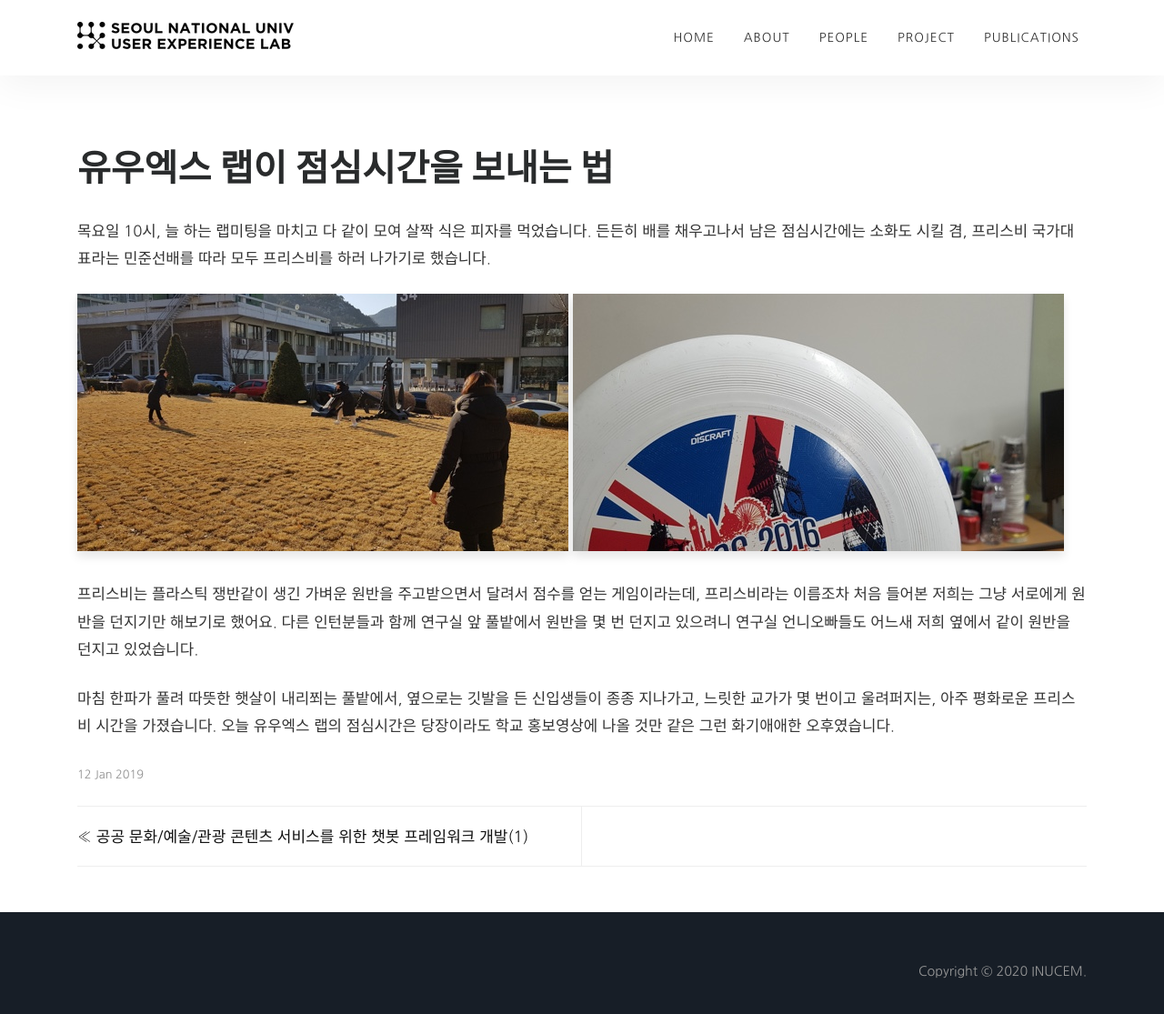
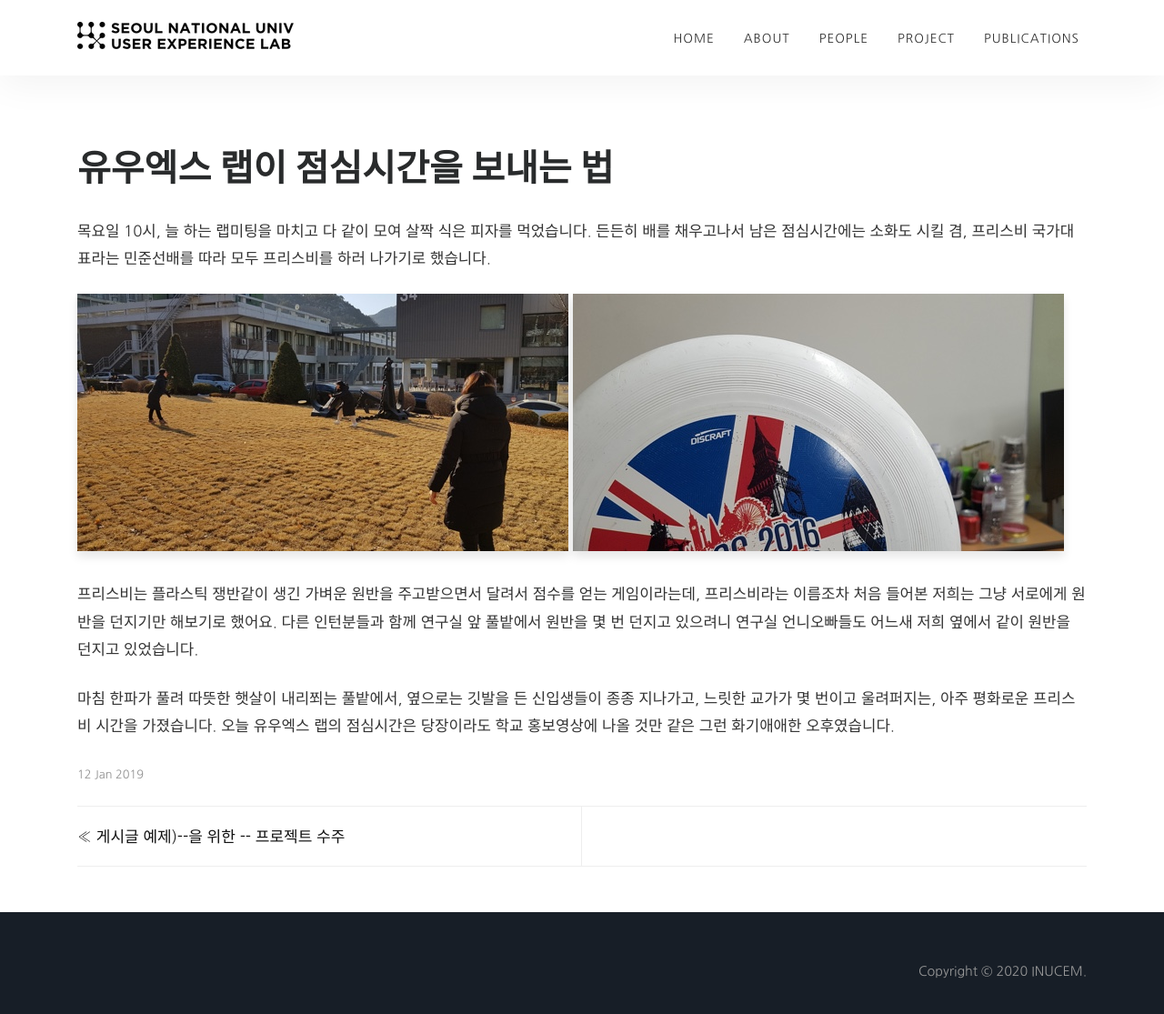
Before and after one commit to INUCEM2/INUCEM2.github.io, a Jekyll site: the page built from _posts/2019-01-12-lunch-and-fris.md, in a window 1280 px wide and 1126 px high. Shown: the top 1115 px of the window at 91% size. Built offline with Jekyll 4.4.1, drawn with Linux system fonts in a browser that asks for light colours; some of the changed lines change nothing that is shown.

Commit message:
Update 2019-01-12-ProjectChatbot20180114.md

```diff
--- a/_posts/2019-01-12-ProjectChatbot20180114.md
+++ b/_posts/2019-01-12-ProjectChatbot20180114.md
@@ -1,20 +1,20 @@
 ---
 layout: post
-title:  " 공공 문화/예술/관광 콘텐츠 서비스를 위한 챗봇 프레임워크 개발(1)"
+title:  " 게시글 예제)--을 위한 -- 프로젝트 수주"
 categories: [ Project ]
 image: assets/images/project/2018/chatbot/01.jpg
-author: JiHoon
+author: INUCEM
 company: 한국콘텐츠진흥원
 featured: true
 ---
-문화콘텐츠진흥원이 공모한 프로젝트로, 우리 연구실이 주관하며 공동연구기관 머니브레인과 위탁연구기관 크레디아와 함께 진행중인 3개년도 프로젝트. 기존 공연 관람은 탐색이 어렵고 복잡한 카탈로그 브라우징이었다.
+해당 프로젝트는 --이다.
 
 <img src="{{site.baseurl}}/assets/images/project/2018/chatbot/02.jpg">
 <img src="{{site.baseurl}}/assets/images/project/2018/chatbot/03.jpg">
 
-그러나 이제는 CAs를 통해 정보의 통합/추천/개인화가 가능해졌다. 이를 구현하기 위해 문화 도메인 특성을 고려한 시나리오 도출 및 엔진 개발을 하고자 한다.
+이렇게 글을 올리면 된다..
 
 <hr>
-참가자: 김민준(PM), 최혜영, 김병준, 김준한, 강슬기, 고병휘, 이정복, 전하영<br>
+참가자: 김민국<br>
 기간: 2018.03 - 2018.12 <br>
-주최: 한국콘텐츠진흥원
+주최: 한국 티라노사우르스 복
```
